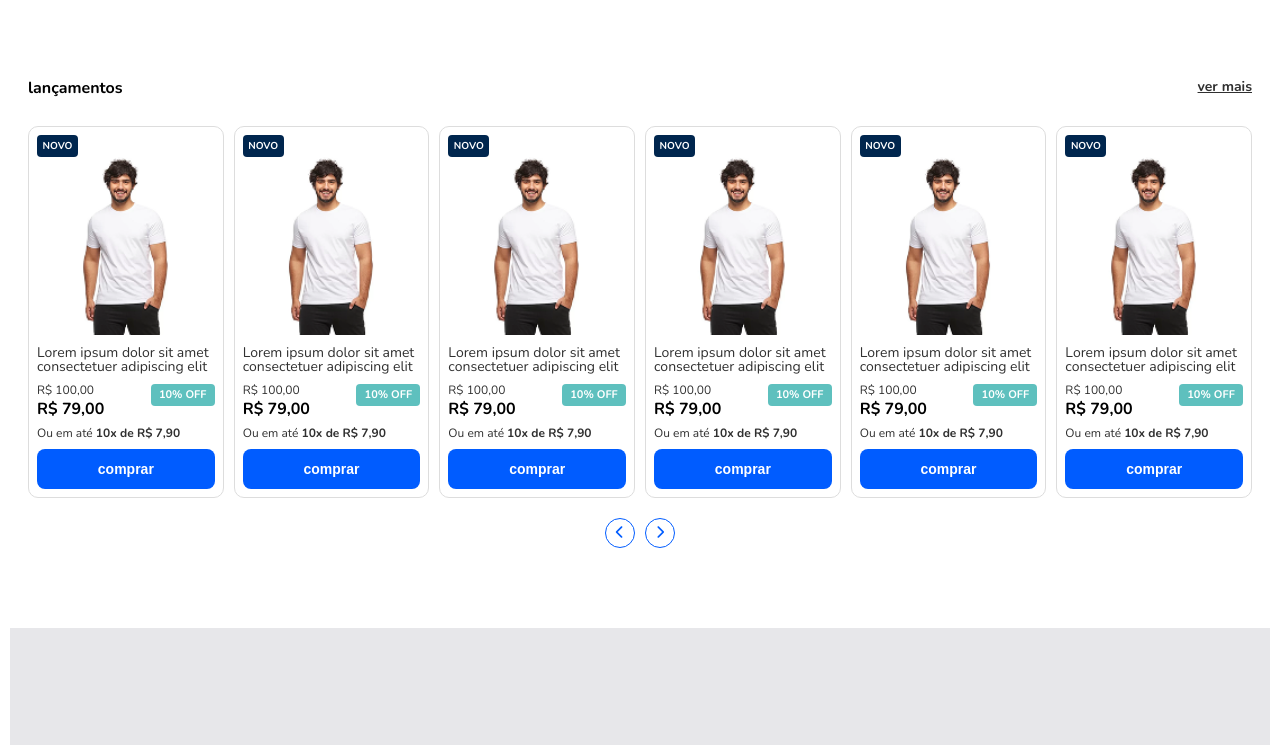
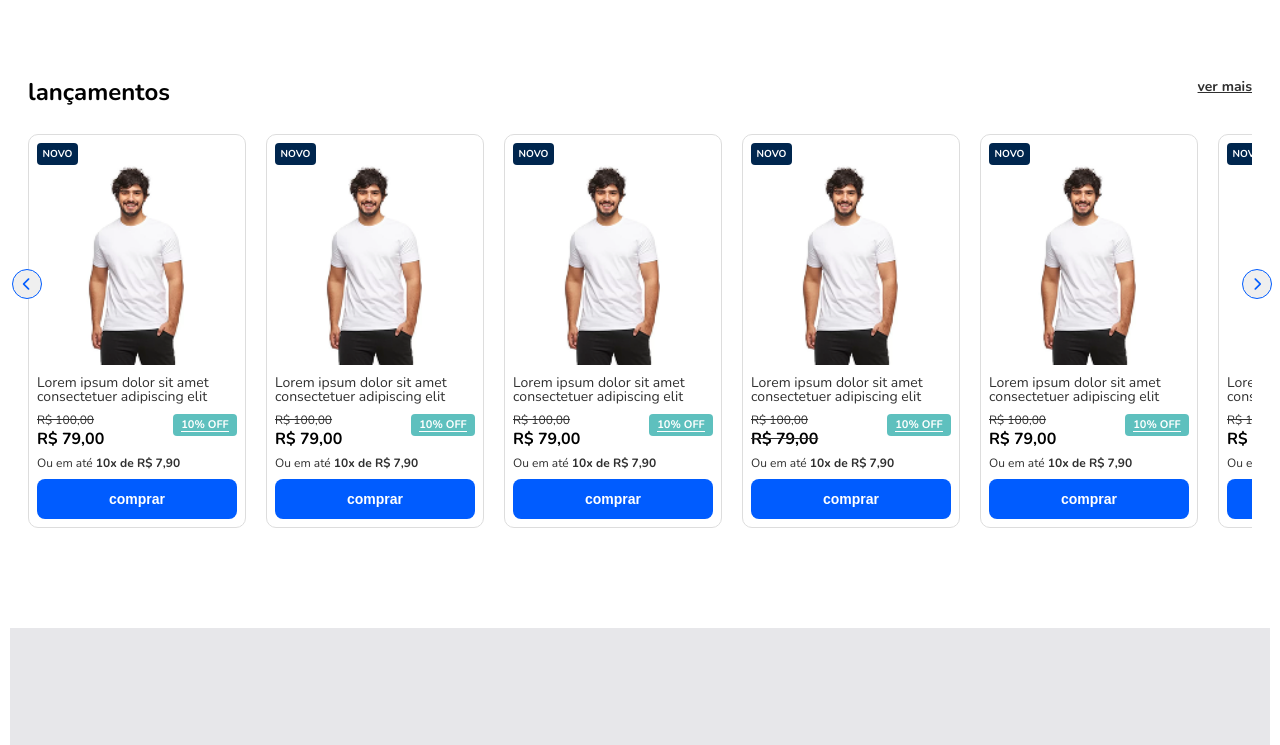
Before and after one commit to renata-aline/avanti, a website: page src/index.html in a window 1280 px wide. Shown: the part 745-1490 px from the top of the page. Drawn offline with nearby package versions, Linux system fonts and the light colour scheme; files that its build step writes are made by us from their sources.

Commit message:
adicionado media query para secao de card e store desktop

```diff
--- a/src/index.html
+++ b/src/index.html
@@ -180,12 +180,11 @@
                   Lorem ipsum dolor sit amet consectetuer adipiscing elit
                 </h3>
                 <div class="store__products_card_price">
-                  <p class="store__products_card_price--old">
-                    R$ 100,00
-                    <span class="store__products_card_price--new"
-                      >R$ 79,00</span
-                    >
-                  </p>
+                  <div>
+                    <p class="store__products_card_price--old">R$ 100,00</p>
+
+                    <p class="store__products_card_price--new">R$ 79,00</p>
+                  </div>
 
                   <div class="store__products_card_price_discount">
                     <p class="store__products_card_price_discount--value">
@@ -214,12 +213,11 @@
                   Lorem ipsum dolor sit amet consectetuer adipiscing elit
                 </h3>
                 <div class="store__products_card_price">
-                  <p class="store__products_card_price--old">
-                    R$ 100,00
-                    <span class="store__products_card_price--new"
-                      >R$ 79,00</span
-                    >
-                  </p>
+                  <div>
+                    <p class="store__products_card_price--old">R$ 100,00</p>
+
+                    <p class="store__products_card_price--new">R$ 79,00</p>
+                  </div>
 
                   <div class="store__products_card_price_discount">
                     <p class="store__products_card_price_discount--value">
@@ -248,12 +246,11 @@
                   Lorem ipsum dolor sit amet consectetuer adipiscing elit
                 </h3>
                 <div class="store__products_card_price">
-                  <p class="store__products_card_price--old">
-                    R$ 100,00
-                    <span class="store__products_card_price--new"
-                      >R$ 79,00</span
-                    >
-                  </p>
+                  <div>
+                    <p class="store__products_card_price--old">R$ 100,00</p>
+
+                    <p class="store__products_card_price--new">R$ 79,00</p>
+                  </div>
 
                   <div class="store__products_card_price_discount">
                     <p class="store__products_card_price_discount--value">
@@ -314,12 +311,75 @@
                   Lorem ipsum dolor sit amet consectetuer adipiscing elit
                 </h3>
                 <div class="store__products_card_price">
-                  <p class="store__products_card_price--old">
-                    R$ 100,00
-                    <span class="store__products_card_price--new"
-                      >R$ 79,00</span
-                    >
-                  </p>
+                  <div>
+                    <p class="store__products_card_price--old">R$ 100,00</p>
+
+                    <p class="store__products_card_price--new">R$ 79,00</p>
+                  </div>
+
+                  <div class="store__products_card_price_discount">
+                    <p class="store__products_card_price_discount--value">
+                      10% off
+                    </p>
+                  </div>
+                </div>
+                <p class="store__products_card_installments">
+                  Ou em até <strong>10x de R$ 7,90</strong>
+                </p>
+                <button class="store__products_card_button">comprar</button>
+              </div>
+
+              <!-- kkk -->
+              <div class="store__products_card">
+                <div class="store__products_card_new">
+                  <span class="store__products_card_new--text">novo</span>
+                </div>
+                <img
+                  src="/src/assets/images/product.png"
+                  alt="product"
+                  class="store__products_card_img"
+                />
+                <h3 class="store__products_card_title">
+                  Lorem ipsum dolor sit amet consectetuer adipiscing elit
+                </h3>
+                <div class="store__products_card_price">
+                  <div>
+                    <p class="store__products_card_price--old">R$ 100,00</p>
+
+                    <p class="store__products_card_price--new">R$ 79,00</p>
+                  </div>
+
+                  <div class="store__products_card_price_discount">
+                    <p class="store__products_card_price_discount--value">
+                      10% off
+                    </p>
+                  </div>
+                </div>
+                <p class="store__products_card_installments">
+                  Ou em até <strong>10x de R$ 7,90</strong>
+                </p>
+                <button class="store__products_card_button">comprar</button>
+              </div>
+
+              <!-- kkk -->
+              <div class="store__products_card">
+                <div class="store__products_card_new">
+                  <span class="store__products_card_new--text">novo</span>
+                </div>
+                <img
+                  src="/src/assets/images/product.png"
+                  alt="product"
+                  class="store__products_card_img"
+                />
+                <h3 class="store__products_card_title">
+                  Lorem ipsum dolor sit amet consectetuer adipiscing elit
+                </h3>
+                <div class="store__products_card_price">
+                  <div>
+                    <p class="store__products_card_price--old">R$ 100,00</p>
+
+                    <p class="store__products_card_price--new">R$ 79,00</p>
+                  </div>
 
                   <div class="store__products_card_price_discount">
                     <p class="store__products_card_price_discount--value">
@@ -348,12 +408,11 @@
                   Lorem ipsum dolor sit amet consectetuer adipiscing elit
                 </h3>
                 <div class="store__products_card_price">
-                  <p class="store__products_card_price--old">
-                    R$ 100,00
-                    <span class="store__products_card_price--new"
-                      >R$ 79,00</span
-                    >
-                  </p>
+                  <div>
+                    <p class="store__products_card_price--old">R$ 100,00</p>
+
+                    <p class="store__products_card_price--new">R$ 79,00</p>
+                  </div>
 
                   <div class="store__products_card_price_discount">
                     <p class="store__products_card_price_discount--value">
@@ -369,15 +428,18 @@
             </div>
 
             <div class="store__items_pagination">
-              <button class="store__items_pagination-button" id="btnLeft">
+              <button class="store__items_pagination-button--left" id="btnLeft">
                 <i
-                  class="store__items_pagination-button--icon fa-solid fa-chevron-left"
+                  class="store__items_pagination-button-icon fa-solid fa-chevron-left"
                   aria-label="Página anterior"
                 ></i>
               </button>
-              <button class="store__items_pagination-button" id="btnRight">
+              <button
+                class="store__items_pagination-button--right"
+                id="btnRight"
+              >
                 <i
-                  class="store__items_pagination-button--icon fa-solid fa-chevron-right"
+                  class="store__items_pagination-button-icon fa-solid fa-chevron-right"
                   aria-label="Próxima página"
                 ></i>
               </button>
--- a/src/scss/components/main/_card.scss
+++ b/src/scss/components/main/_card.scss
@@ -7,6 +7,14 @@
 
   min-width: 150px;
   flex: auto;
+
+  @media (min-width: 1024px) {
+    min-width: 200px;
+  }
+
+  @media (min-width: 1440px) {
+    min-width: 250px;
+  }
 
   &_new {
     background-color: $primary-dak-color;
@@ -45,6 +53,7 @@
       font-weight: 400;
       font-size: 12px;
       color: $text-secondary-color;
+      text-decoration: line-through;
     }
 
     &--new {
@@ -68,6 +77,10 @@
       display: flex;
       justify-content: center;
       align-items: center;
+
+      &--value {
+        border-bottom: 1px solid $text-light-color;
+      }
     }
   }
 
--- a/src/scss/components/main/_store.scss
+++ b/src/scss/components/main/_store.scss
@@ -11,6 +11,10 @@
       color: $text-default-color;
       font-weight: 700;
       font-size: 16px;
+
+      @media (min-width: 1024px) {
+        font-size: 24px;
+      }
     }
 
     &_link {
@@ -26,15 +30,49 @@
       gap: 10px;
       margin-top: 20px;
 
+      @media (min-width: 1024px) {
+        width: 100%;
+        padding: 0 10px 0 10px;
+        justify-content: space-between;
+        position: relative;
+      }
+
       &-button {
         background-color: $bg-default-color;
-        width: 30px;
-        height: 30px;
-        border-radius: 100%;
-        border: 1px solid $primary-color;
+
         cursor: pointer;
 
-        &--icon {
+        &--left {
+          width: 30px;
+          height: 30px;
+          border-radius: 100%;
+          border: 1px solid $primary-color;
+
+          @media (min-width: 1024px) {
+            position: absolute;
+            top: -279px;
+            left: -16px;
+
+            z-index: 10;
+          }
+        }
+
+        &--right {
+          width: 30px;
+          height: 30px;
+          border-radius: 100%;
+          border: 1px solid $primary-color;
+
+          @media (min-width: 1024px) {
+            position: absolute;
+            top: -279px;
+            right: 0px;
+
+            z-index: 10;
+          }
+        }
+
+        &-icon {
           color: $primary-color;
           margin: auto;
         }
@@ -46,7 +84,7 @@
     display: flex;
     justify-content: space-between;
     margin-top: 30px;
-    gap: 10px;
+    gap: 8px;
 
     overflow-x: auto;
     scroll-behavior: smooth;
@@ -54,5 +92,10 @@
     &::-webkit-scrollbar {
       display: none;
     }
+
+    @media (min-width: 1024px) {
+      overflow-x: hidden;
+      gap: 20px;
+    }
   }
 }
```
